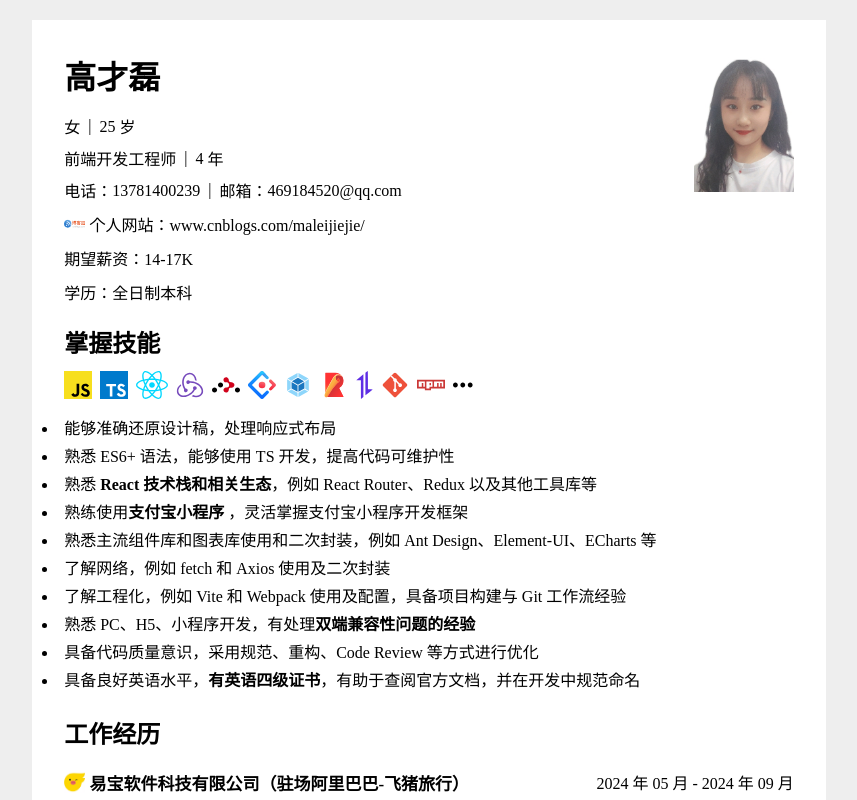
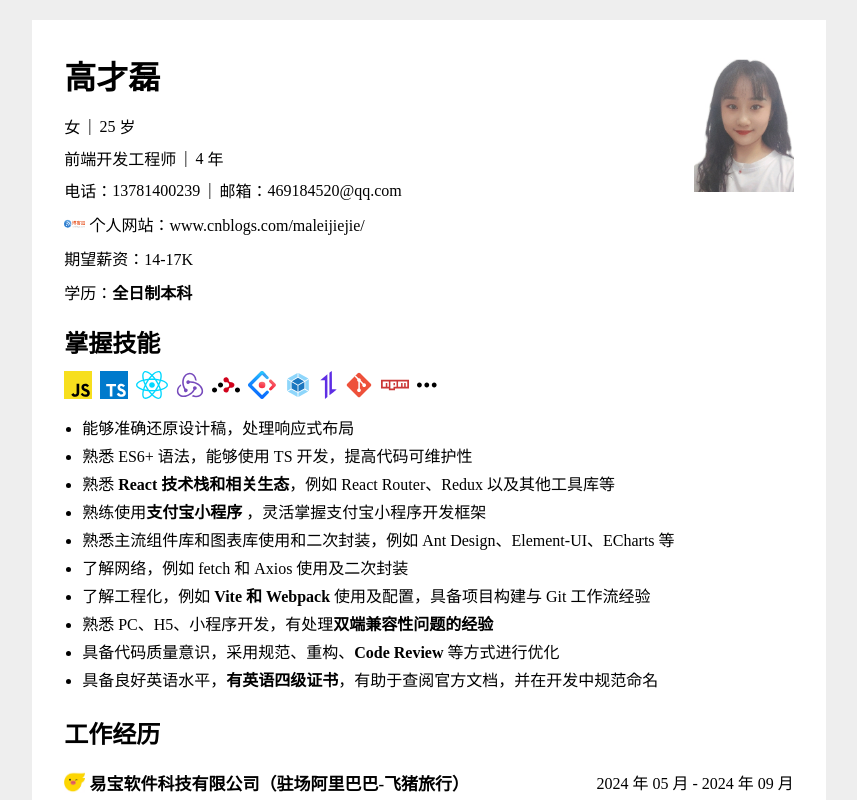
Before and after one commit to 469184520/curriculum-vitae, a React (Vite) app: page / in a window 1280 px wide. Shown: the top 800 px of the page, without its empty margins (211-1068 px from the left). Built offline with nearby package versions, Linux system fonts and the light colour scheme.

Commit message:
feat: update pro

```diff
--- a/src/components/Experiences/index.tsx
+++ b/src/components/Experiences/index.tsx
@@ -19,12 +19,12 @@ export default function Experiences(props: Props) {
                 <div key={index} className="experience">
                   <div className="experience-title">
                     <div className="icon-wrapper">
-                      {experience.icon?<img src={experience.icon} alt="" />:null}
+                      {experience.icon ? <img src={experience.icon} alt="" /> : null}
                       <div className="fs-17 font-bold">{experience.company}</div>
                     </div>
                     <div>{experience.time}</div>
                   </div>
-                  <div className="font-bold mb-8">{experience.position}</div>
+                  <div className="mb-8">{experience.position}</div>
                   <ul>
                     {experience?.descriptions.map((description, index) => {
                       let formattedItem = description;
@@ -32,7 +32,7 @@ export default function Experiences(props: Props) {
                         const regex = new RegExp(`(${word})`, 'gi'); // 使用正则表达式匹配需要加粗的词
                         formattedItem = formattedItem.replace(regex, '<strong>\$1</strong>'); // 替换为加粗
                       });
-                console.log('formattedItem',formattedItem);
+                      console.log('formattedItem', formattedItem);
 
                       return (
                         <li key={index} dangerouslySetInnerHTML={{ __html: formattedItem }}>
--- a/src/components/Info/index.tsx
+++ b/src/components/Info/index.tsx
@@ -77,7 +77,7 @@ export default function Info(props: Props) {
           education&&(
             <div className="social-link">
             <div className="icon-wrapper">
-              学历：{education?education:''}
+              学历：<strong>{education?education:''}</strong>
             </div>
           </div>
         )}
--- a/src/components/Projects/index.tsx
+++ b/src/components/Projects/index.tsx
@@ -40,12 +40,12 @@ export default function Projects(props: Props) {
               <div className="project-detail-title">项目职责</div>
               <ul>
                 {project.details.map((description, index) => {
-                   let formattedItem = description;
-                   console.log('project',project);
+                  let formattedItem = description;
+                  console.log('project', project);
                   project?.boldWords?.forEach(word => {
                     const regex = new RegExp(`(${word})`, 'gi'); // 使用正则表达式匹配需要加粗的词
                     formattedItem = formattedItem.replace(regex, '<strong>\$1</strong>'); // 替换为加粗
-                });
+                  });
                   return (
                     <li key={index} dangerouslySetInnerHTML={{ __html: formattedItem }}>
                     </li>
--- a/src/components/Skills/index.tsx
+++ b/src/components/Skills/index.tsx
@@ -18,19 +18,19 @@ export default function Skills(props: Props) {
           ))}
         </div>
       )}
+      <ul>
       {descriptions.map((description, index) => {
         let formattedItem = description;
         boldWords?.forEach(word => {
           const regex = new RegExp(`(${word})`, 'gi'); // 使用正则表达式匹配需要加粗的词
           formattedItem = formattedItem.replace(regex, '<strong>\$1</strong>'); // 替换为加粗
         });
-        console.log('formattedItem', formattedItem);
-
         return (
           <li key={index} dangerouslySetInnerHTML={{ __html: formattedItem }}>
           </li>
         );
       })}
+      </ul>
     </div>
   );
 }
--- a/src/mock.ts
+++ b/src/mock.ts
@@ -23,7 +23,7 @@ export default {
       '/antd.svg',
       // '/vite.svg',
       '/webpack.svg',
-      '/rollup.svg',
+      // '/rollup.svg',
       // '/babel.svg',
       '/axios.svg',
       // '/nodejs.svg',
@@ -43,8 +43,14 @@ export default {
       '具备代码质量意识，采用规范、重构、Code Review 等方式进行优化',
       '具备良好英语水平，有英语四级证书，有助于查阅官方文档，并在开发中规范命名'
     ],
-    boldWords:['React 技术栈和相关生态','支付宝小程序 ',
-      '双端兼容性问题的经验','有英语四级证书'],
+    boldWords:[
+      'React 技术栈和相关生态',
+      '支付宝小程序 ',
+      'Code Review',
+      '双端兼容性问题的经验',
+      '有英语四级证书',
+      ' Vite 和 Webpack '
+    ],
   },
   experiences: [
     {
```
Lines whose indentation alone changed are shown as unchanged.
